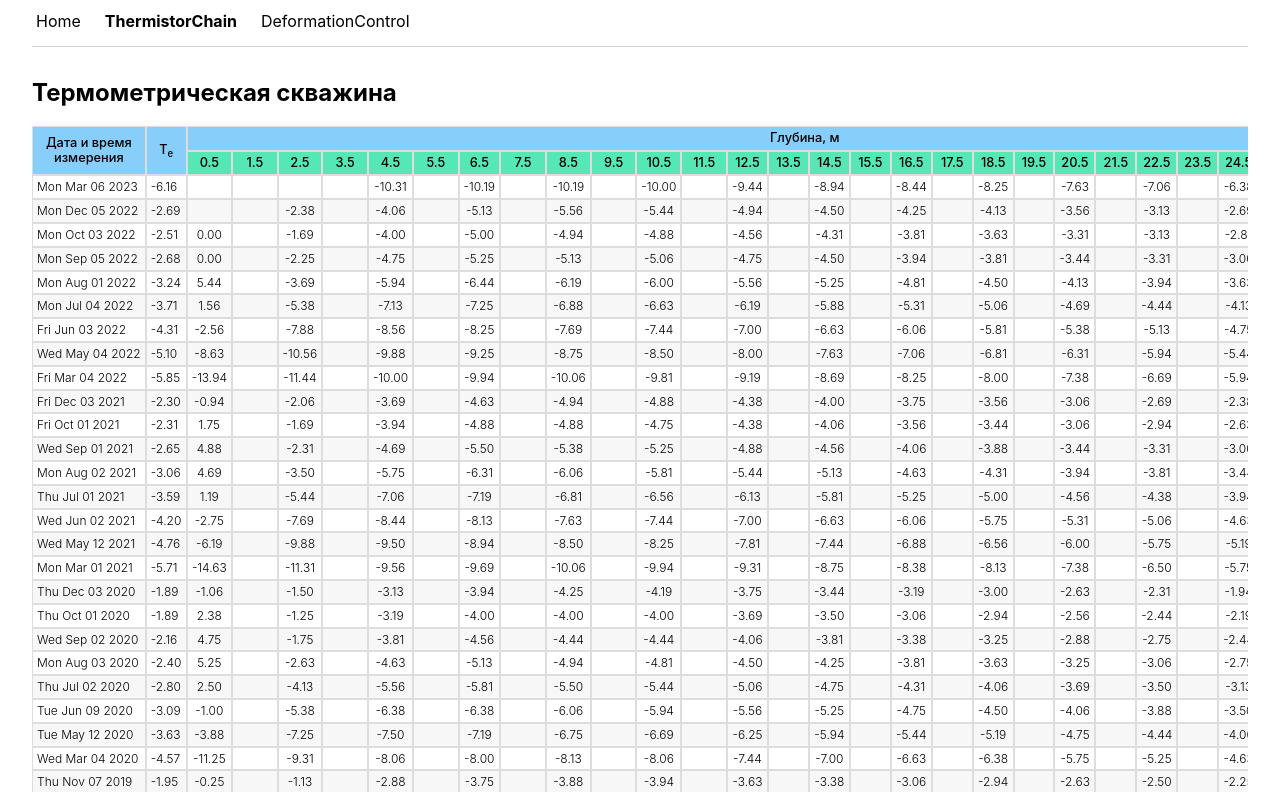
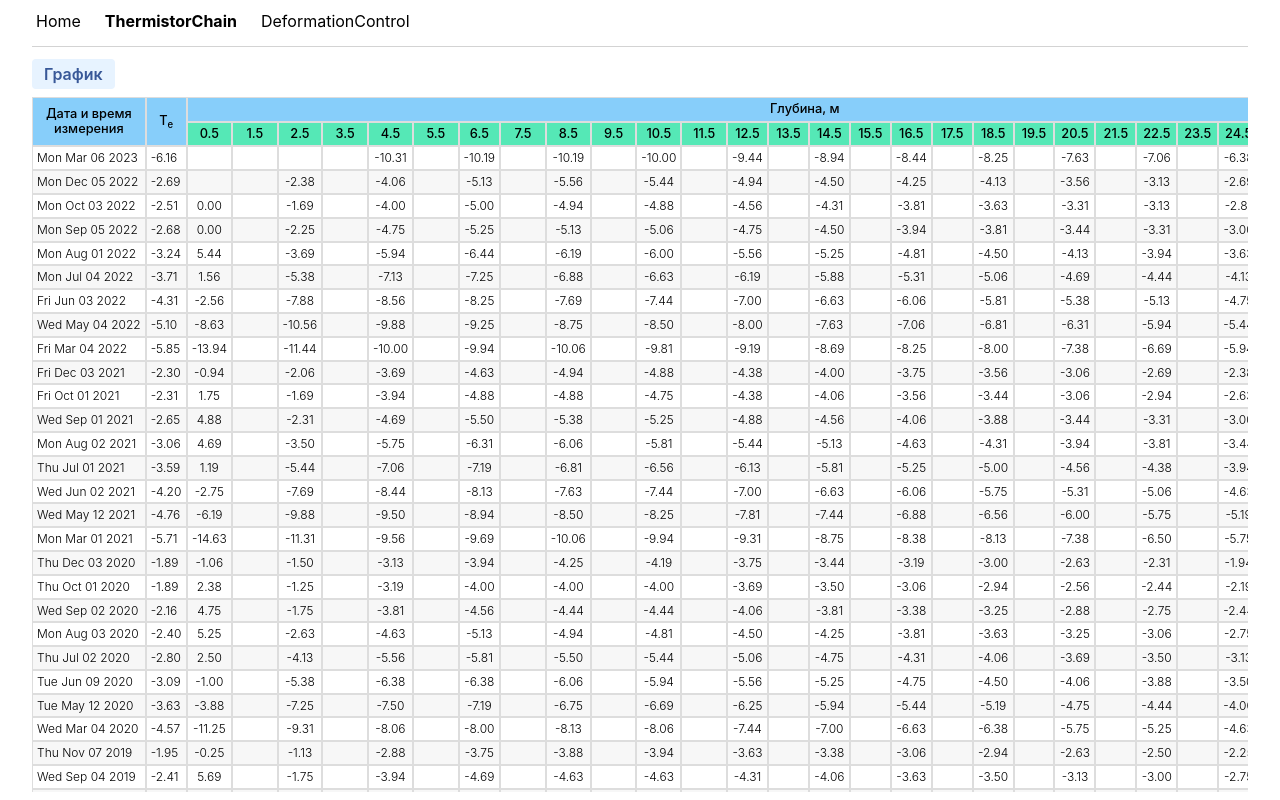
Before and after one commit to DmitryPetsevich/Test, a React (Create React App) app: page /measurements/1 in a window 1280 px wide. Built offline with nearby package versions, Linux system fonts and the light colour scheme.

Commit message:
[master] Добавил компонент DialogButton.

```diff
--- /dev/null
+++ b/src/components/dialog-button/DialogButton.style.css
@@ -0,0 +1,23 @@
+.dialog-button {
+  display: inline-block;
+  padding: 0 12px;
+  margin-bottom: 8px;
+  outline: none;
+  border: none;
+  border-radius: 4px;
+  height: 32px;
+  line-height: 1.5rem;
+  font-size: 1rem;
+  font-weight: 600;
+  text-decoration: none;
+  color: #385898;
+  background-color: #e7f3ff;
+  cursor: pointer;
+}
+
+.dialog-button:focus-visible {
+  box-shadow: 0 0 0 2px #666;
+}
+.dialog-button:hover {
+  background-color: #dbe7f2;
+}
--- /dev/null
+++ b/src/components/dialog-button/DialogButton.tsx
@@ -0,0 +1,30 @@
+import { FC, useCallback } from 'react';
+import { DialogName } from '../../contexts/dialog-context/DialogProvider';
+import useDialogContext from '../../contexts/dialog-context/useDialogContext';
+import './DialogButton.style.css';
+
+interface IDialogButtonProps {
+  dialogName: DialogName;
+  dialogProps?: any;
+  label?: string;
+}
+
+const DialogButton: FC<IDialogButtonProps> = ({
+  dialogName,
+  dialogProps = {},
+  label = 'Button',
+}) => {
+  const { open } = useDialogContext();
+
+  const handleClick = useCallback(() => {
+    open(dialogName, dialogProps);
+  }, [open, dialogName, dialogProps]);
+
+  return (
+    <button onClick={handleClick} className="dialog-button">
+      {label}
+    </button>
+  );
+};
+
+export default DialogButton;
--- a/src/components/pages/deformation-control/DeformationControl.tsx
+++ b/src/components/pages/deformation-control/DeformationControl.tsx
@@ -5,6 +5,7 @@ import { useFetchData } from '../../../hooks/useFetchData';
 import { IDeformationControl } from '../../../interfaces/deformationControl';
 import Table from '../../table/Table';
 import configuration from './configuration';
+import DialogButton from '../../dialog-button/DialogButton';
 
 const DeformationControlPage: FC = () => {
   useTitle('Тестовое задание - Деформационная марка');
@@ -26,7 +27,7 @@ const DeformationControlPage: FC = () => {
 
   return listingData.length ? (
     <>
-      <h2>Деформационная марка</h2>
+      <DialogButton dialogName="deformationControl" label="График" />
       <Table<IDeformationControl> listingData={listingData} headers={headers} />
     </>
   ) : null;
--- a/src/components/pages/thermistor-chain-page/ThermistorChainPage.tsx
+++ b/src/components/pages/thermistor-chain-page/ThermistorChainPage.tsx
@@ -5,6 +5,7 @@ import Table from '../../table/Table';
 import { IThermistorChain } from '../../../interfaces/thermistorChain';
 import configuration from './configuration';
 import moment from 'moment';
+import DialogButton from '../../dialog-button/DialogButton';
 
 const ThermistorChainPage: FC = () => {
   useTitle('Тестовое задание - Термокоса');
@@ -26,7 +27,7 @@ const ThermistorChainPage: FC = () => {
 
   return listingData.length ? (
     <>
-      <h2>Термометрическая скважина</h2>
+      <DialogButton dialogName="thermistorChain" label="График" />
       <Table<IThermistorChain> listingData={listingData} headers={headers} />
     </>
   ) : null;
--- a/src/contexts/dialog-context/DialogContext.ts
+++ b/src/contexts/dialog-context/DialogContext.ts
@@ -3,7 +3,7 @@ import { DialogName } from './DialogProvider';
 
 interface IDialogContextValue {
   isOpen: boolean;
-  open: (name: DialogName) => void;
+  open: (name: DialogName, props?: any) => void;
   close: () => void;
 }
 
```
